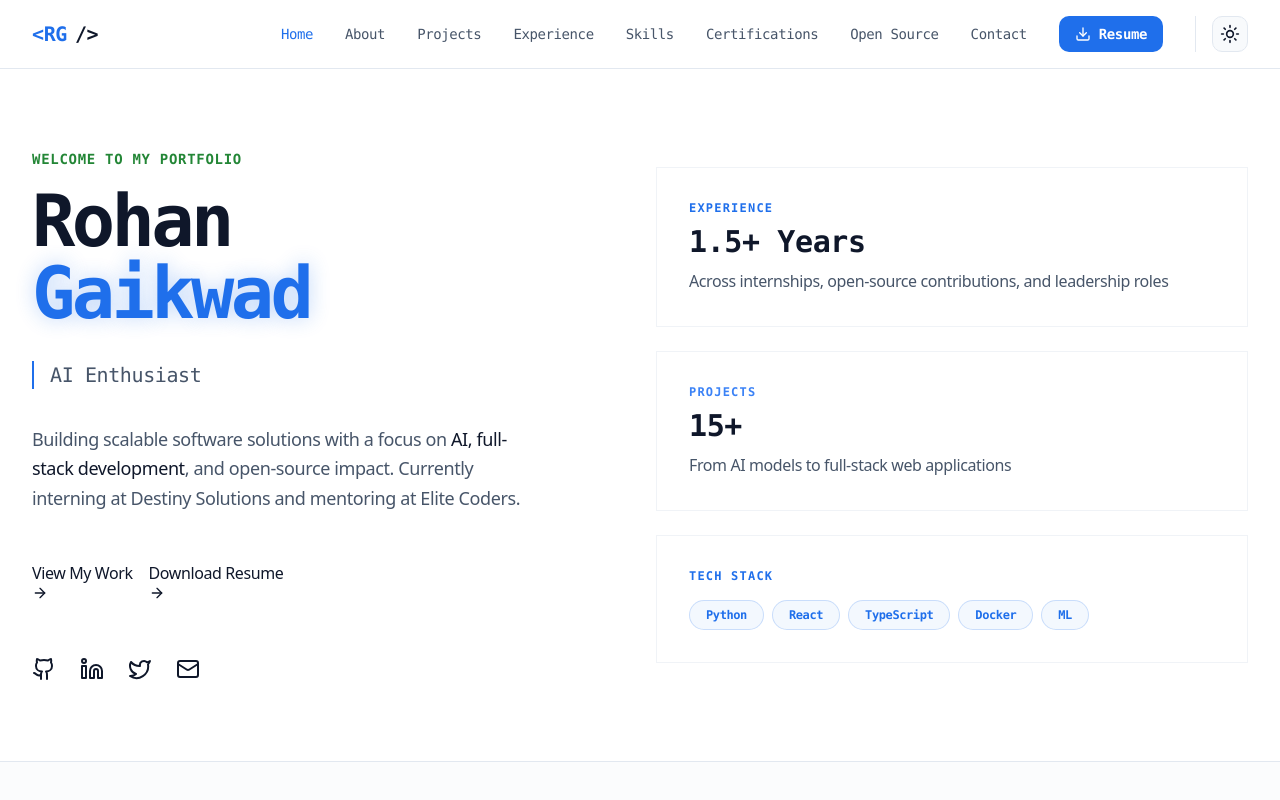
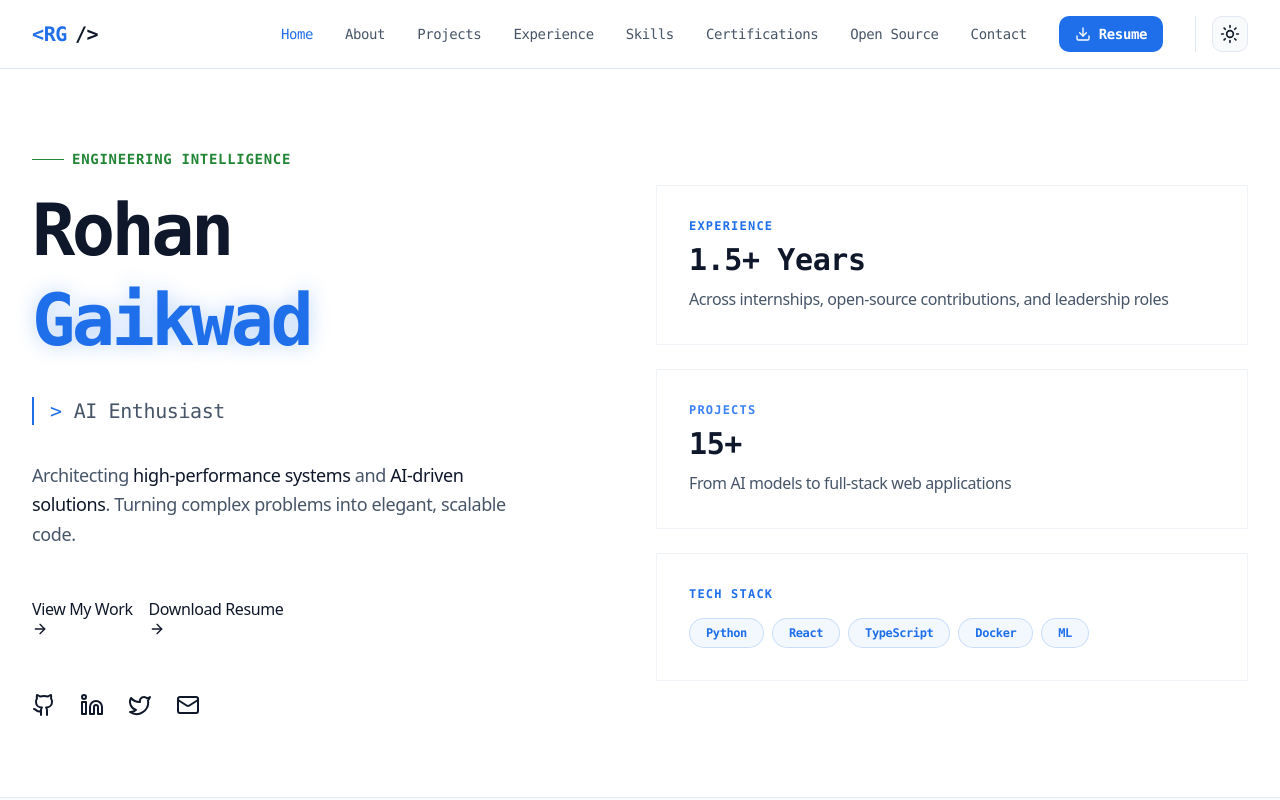
Before and after one commit to RohanExploit/Rohan-Portfolio, a Next.js app: page / in a window 1280 px wide. Shown: the top 800 px of the page. Built offline with nearby package versions, Linux system fonts and the light colour scheme.

Commit message:
refactor: professional content upgrade and ECWoC image update

```diff
--- a/app/page.tsx
+++ b/app/page.tsx
@@ -32,8 +32,11 @@ export default function Home() {
           <div className="flex flex-col justify-center">
             <div className="space-y-8 animate-in fade-in slide-in-from-left duration-700">
               <div>
-                <p className="font-mono text-sm text-github-green font-semibold tracking-wider uppercase">Welcome to my portfolio</p>
-                <h1 className="mt-4 font-mono text-5xl font-bold text-text-primary sm:text-7xl tracking-tighter">
+                <p className="font-mono text-sm text-github-green font-semibold tracking-wider uppercase flex items-center gap-2">
+                  <span className="h-px w-8 bg-github-green"></span>
+                  Engineering Intelligence
+                </p>
+                <h1 className="mt-4 font-mono text-5xl font-bold text-text-primary sm:text-7xl tracking-tighter leading-tight">
                   Rohan
                   <span className="block text-accent text-glow">Gaikwad</span>
                 </h1>
@@ -41,15 +44,16 @@ export default function Home() {
 
               <div className="h-8">
                 {mounted && (
-                  <p className="font-mono text-xl text-text-secondary transition-all duration-500 border-l-2 border-accent pl-4">
+                  <p className="font-mono text-xl text-text-secondary transition-all duration-500 border-l-2 border-accent pl-4 flex items-center gap-3">
+                    <span className="text-accent">&gt;</span>
                     {roles[currentRole]}
                   </p>
                 )}
               </div>
 
               <p className="max-w-lg text-lg text-text-secondary leading-relaxed">
-                Building scalable software solutions with a focus on <span className="text-text-primary font-medium">AI, full-stack development</span>, and open-source impact.
-                Currently interning at Destiny Solutions and mentoring at Elite Coders.
+                Architecting <span className="text-text-primary font-medium">high-performance systems</span> and <span className="text-text-primary font-medium">AI-driven solutions</span>.
+                Turning complex problems into elegant, scalable code.
               </p>
 
               {/* CTA Buttons */}
--- a/lib/portfolio-data.ts
+++ b/lib/portfolio-data.ts
@@ -1,17 +1,17 @@
 export const ROHAN_DATA = {
   about: {
     title: 'About Me',
-    intro: 'I am a passionate full-stack developer with a strong foundation in AI/ML, currently pursuing a B.Tech in Computer Engineering.',
+    intro: 'Software Engineer specializing in scalable intelligence and distributed systems.',
     bio: [
-      'With 1.5+ years of hands-on experience across internships, open-source contributions, and leadership roles, I have developed a deep expertise in building scalable software solutions.',
-      'My journey began with a focus on machine learning and data analytics, but I have evolved into a full-stack engineer capable of architecting complete systems from backend microservices to responsive frontends.',
-      'I am driven by the opportunity to create meaningful impact through technology, whether it is improving civic transparency, advancing healthcare through AI, or building tools that empower developers.',
+      'I architect and build high-performance software solutions, bridging the gap between advanced machine learning research and production-grade engineering.',
+      'With a strong foundation in full-stack development and algorithmic optimization, I have led technical initiatives across internships and open-source communities, delivering robust systems that solve complex real-world problems.',
+      'My engineering philosophy centers on writing clean, maintainable code and designing systems that are secure, scalable, and intuitive by default.',
     ],
     highlights: [
-      { label: 'Role', value: 'Full-Stack Developer & AI Enthusiast' },
+      { label: 'Role', value: 'Software Engineer & System Architect' },
       { label: 'Location', value: 'Satara, Maharashtra, India' },
-      { label: 'Education', value: 'B.Tech Computer Engineering (2023-2027)' },
-      { label: 'Certifications', value: 'Oracle Cloud AI Associate, ISC2 Candidate' },
+      { label: 'Focus', value: 'Scalable Systems, AI/ML, Cloud Architecture' },
+      { label: 'Status', value: 'Open for Engineering Roles' },
     ],
   },
 
@@ -334,9 +334,10 @@ export const ROHAN_DATA = {
     {
       id: 2,
       name: 'Elite Coders Winter of Code',
-      description: 'Project Administrator managing repository architecture and developer guidance',
+      image: '/projects/ecwoc.jpg',
+      description: 'Project Administrator managing repository architecture, CI/CD pipelines, and developer guidance for large-scale open source initiatives.',
       contributions: [
-        'Designed modular system architecture',
+        'Designed modular system architecture for high-traffic repositories',
         'Managed GitHub workflows and CI/CD pipelines',
         'Reviewed and merged 50+ pull requests',
         'Mentored 20+ junior developers',
```
Also changed, not shown: public/projects/ecwoc.jpg (added), public/projects/heart-disease.png (added).
